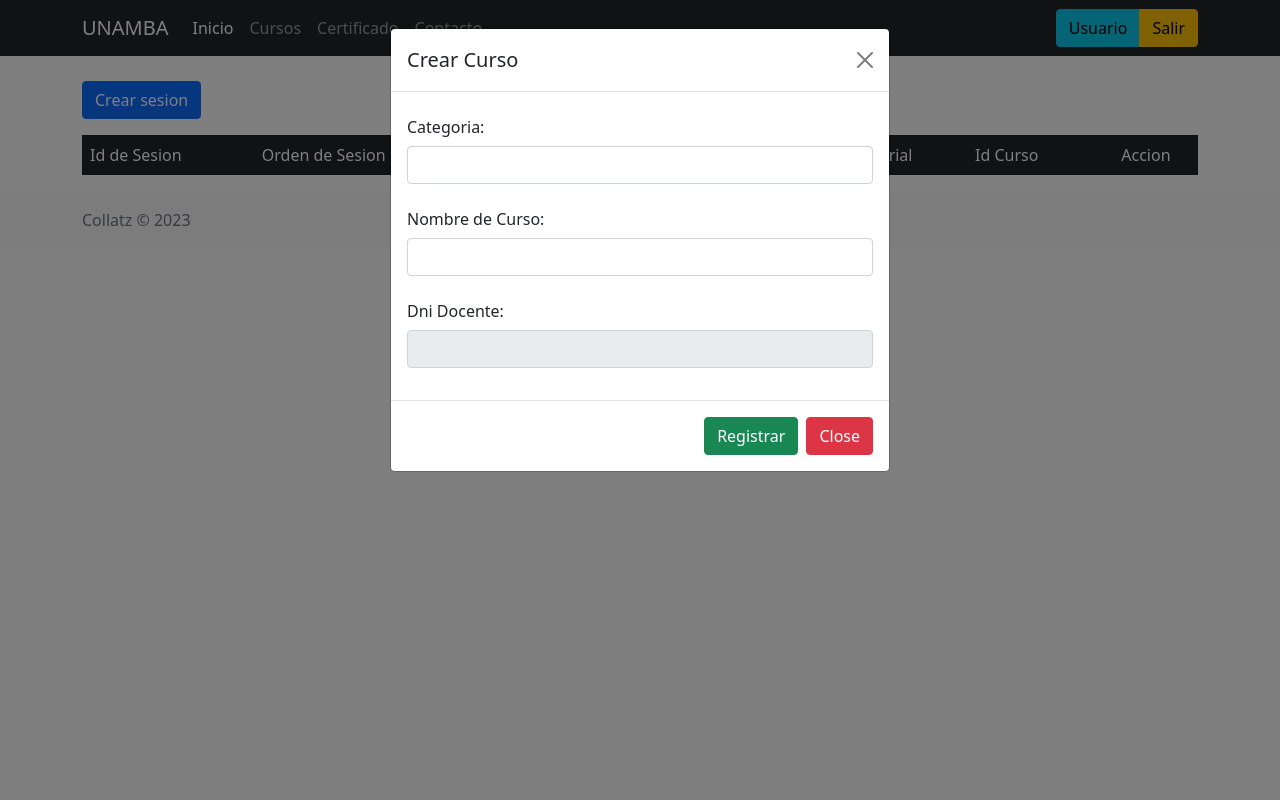
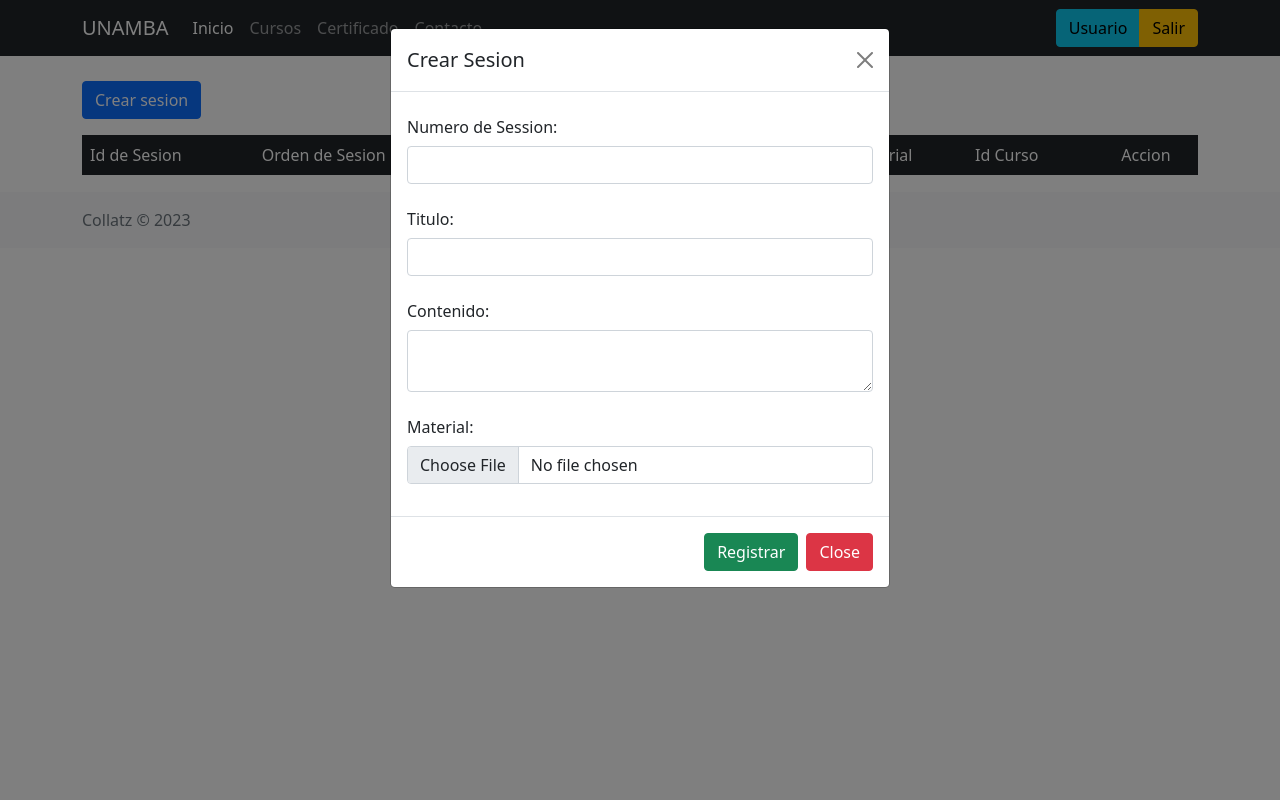
Before and after one commit to luis1045/mooc, a Flask app: page /listseciones/1 in a window 1280 px wide, after a click on "Crear sesion". Run offline with Flask 3, Linux system fonts and the light colour scheme.

Commit message:
guardando video en carpeta

```diff
--- a/app.py
+++ b/app.py
@@ -52,7 +52,7 @@ class Sesion(db.Model):
 	idSesion=db.Column(db.Integer, primary_key=True, autoincrement=True)
 	numSesion=db.Column(db.Integer, nullable=False)
 	titulo=db.Column(db.String(50), nullable=False)
-	contenido=db.Column(db.String(50))
+	contenido=db.Column(db.String(300))
 	material=db.Column(db.LargeBinary)
 	idCurso=db.Column(db.Integer, db.ForeignKey('curso.idCurso'))
 	videos=db.relationship('Video',backref='sesion',lazy=True)
@@ -214,7 +214,26 @@ def listar_seciones(idcurso):
 	seionQuery = Sesion.query.filter_by(idCurso=idcurso).all()
 	return render_template("sesiones.html", sesiones=seionQuery)
 
-
+@app.route("/regseciones",methods=["POST"])
+def reg_seciones():
+	#registrar la seccion y luego hacer el metodo para guardar el video
+	numSecion = request.form["numSesionT"]
+	titulo=request.form["tituloT"]
+	contenido=request.form["contenidoT"]
+	print("Num Seccion:{}".format(numSecion))
+	print("El titulo:{}".format(titulo))
+	print("El Contenido:{}".format(contenido))
+	if "fileSesion" not in request.files:
+		return "el formulario no tienen el archivo"
+	archivo=request.files["fileSesion"]
+	print("El Contenido:{}".format(archivo.filename))
+	print("El Contenido:{}".format(app.config["UPLOAD_FOLDER"]))
+	#if os.path.exists(directorio) and os.path.isdir(directorio):
+	if archivo.filename == "":
+		return "nose se ha seleccionado el archivo"
+	nomSeguro=secure_filename(archivo.filename)#pone los / en _ para evitar accesos no desead ## Nota el nombre de pondra por id de secion y curso combinado
+	archivo.save(os.path.join(app.config["UPLOAD_FOLDER"], nomSeguro))
+	return "Finalizo Guardo correctamente"
 
 
 if __name__ == '__main__':
--- a/templates/sesiones.html
+++ b/templates/sesiones.html
@@ -38,22 +38,26 @@
         <div class="modal-dialog">
             <div class="modal-content">
                 <div class="modal-header">
-                    <h5 class="modal-title" id="staticBackdropLabel">Crear Curso</h5>
+                    <h5 class="modal-title" id="staticBackdropLabel">Crear Sesion</h5>
                     <button type="button" class="btn-close" data-bs-dismiss="modal" aria-label="Close"></button>
                 </div>
-                <form action="{{url_for('reg_curso')}}" method="POST">
+                <form action="{{url_for('reg_seciones')}}" enctype="multipart/form-data" method="POST">
                     <div class="modal-body">
                         <div class="mb-3">
-                            <label for="categoria" class="col-form-label">Categoria:</label>
-                            <input type="text" class="form-control" id="categoria" name="categoriaT">
+                            <label for="numSesion" class="col-form-label">Numero de Session:</label>
+                            <input type="text" class="form-control" id="numSesion" name="numSesionT">
                         </div>
                         <div class="mb-3">
-                            <label for="nombre" class="col-form-label">Nombre de Curso:</label>
-                            <input type="text" class="form-control" id="nombre" name="nombreT">
+                            <label for="titulo" class="col-form-label">Titulo:</label>
+                            <input type="text" class="form-control" id="titulo" name="tituloT">
                         </div>
                         <div class="mb-3">
-                            <label for="dni" class="col-form-label">Dni Docente:</label>
-                            <input type="text" class="form-control" id="dni" readonly="true" name="dniDocenteT" value="{{dni}}">
+                            <label for="contenido" class="col-form-label">Contenido:</label>
+                            <textarea class="form-control" id="contenido" name="contenidoT"></textarea>
+                        </div>
+                        <div class="mb-3">
+                            <label for="fileSesion" class="col-form-label">Material:</label>
+                            <input type="file" class="form-control" id="fileSesion" name="fileSesion" value="elige tu pdf">
                         </div>
                     </div>
                     <div class="modal-footer">
```
Also changed, not shown: database.db.
